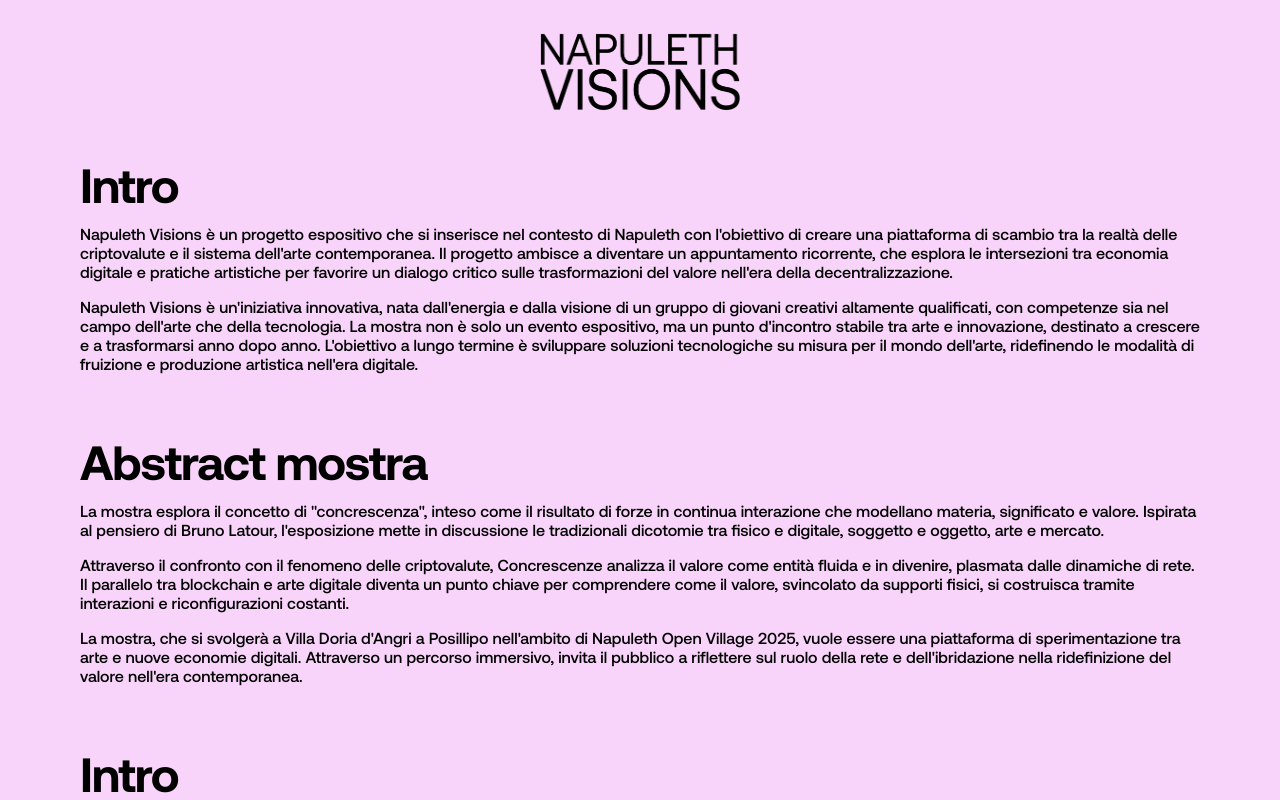
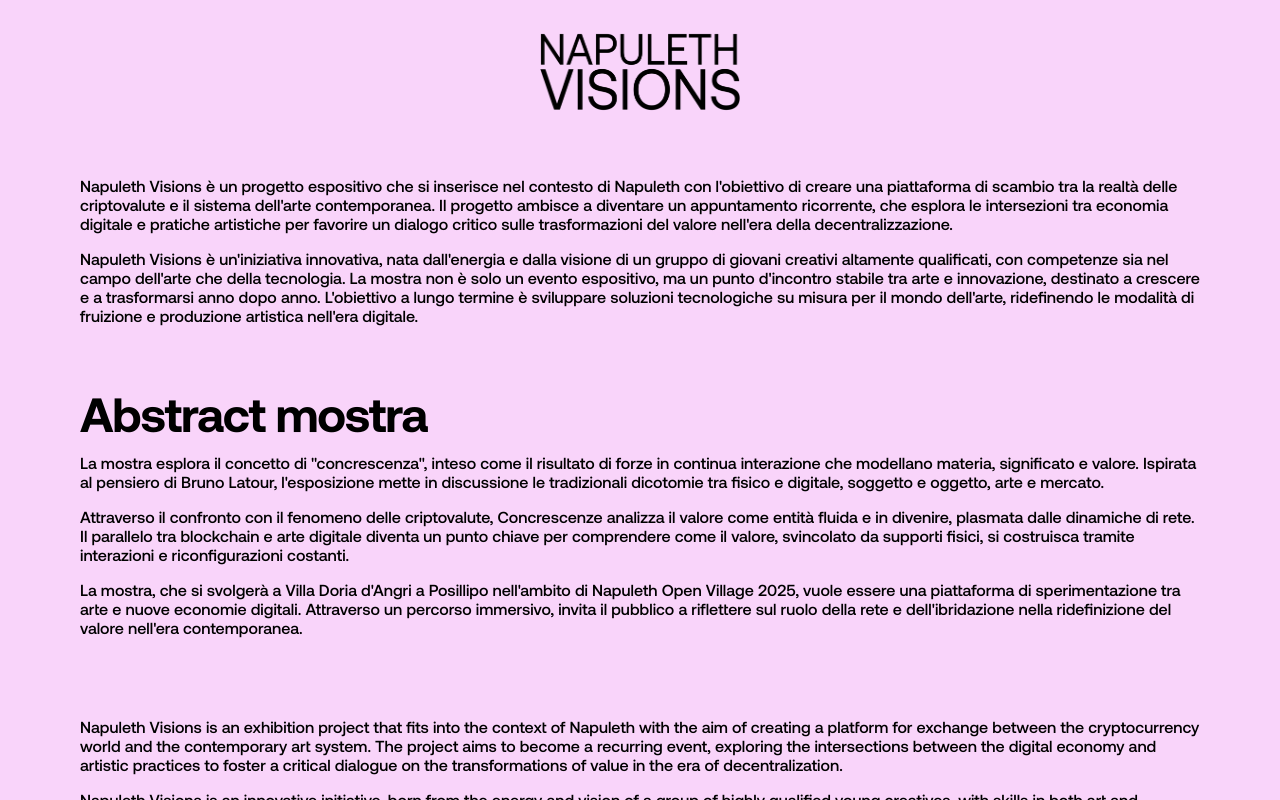
Before and after one commit to MedNewton/napuleth-visions, a Next.js app: page / in a window 1280 px wide. Shown: the top 800 px of the page. Built offline with nearby package versions, Linux system fonts and the light colour scheme.

Commit message:
Update page.tsx

```diff
--- a/src/app/page.tsx
+++ b/src/app/page.tsx
@@ -17,9 +17,6 @@
           }} />
         </div>
         <div>
-          <h4 className={styles.title}>
-            Intro
-          </h4>
           <p>
             Napuleth Visions è un progetto espositivo che si inserisce nel contesto di Napuleth con l&apos;obiettivo di creare una
             piattaforma di scambio tra la realtà delle criptovalute e il sistema dell&apos;arte contemporanea. Il progetto ambisce a
@@ -56,9 +53,6 @@
           </p>
         </div>
         <div>
-         <h4 className={styles.title}>
-            Intro
-          </h4>
           <p>
             Napuleth Visions is an exhibition project that fits into the context of Napuleth with the aim of creating a platform for exchange between the cryptocurrency world and the contemporary art system. The project aims to become a recurring event, exploring the intersections between the digital economy and artistic practices to foster a critical dialogue on the transformations of value in the era of decentralization.
           </p>
```
